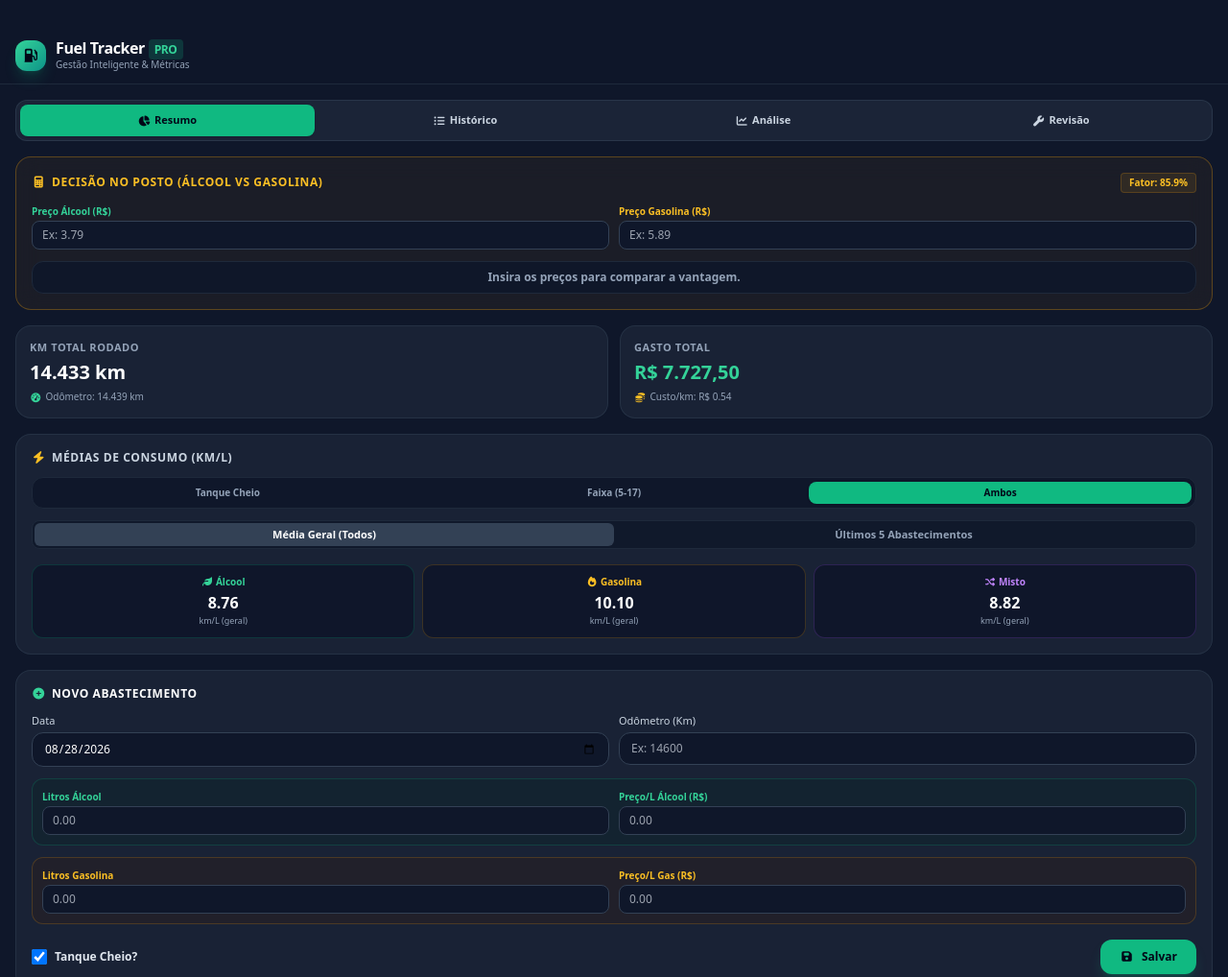
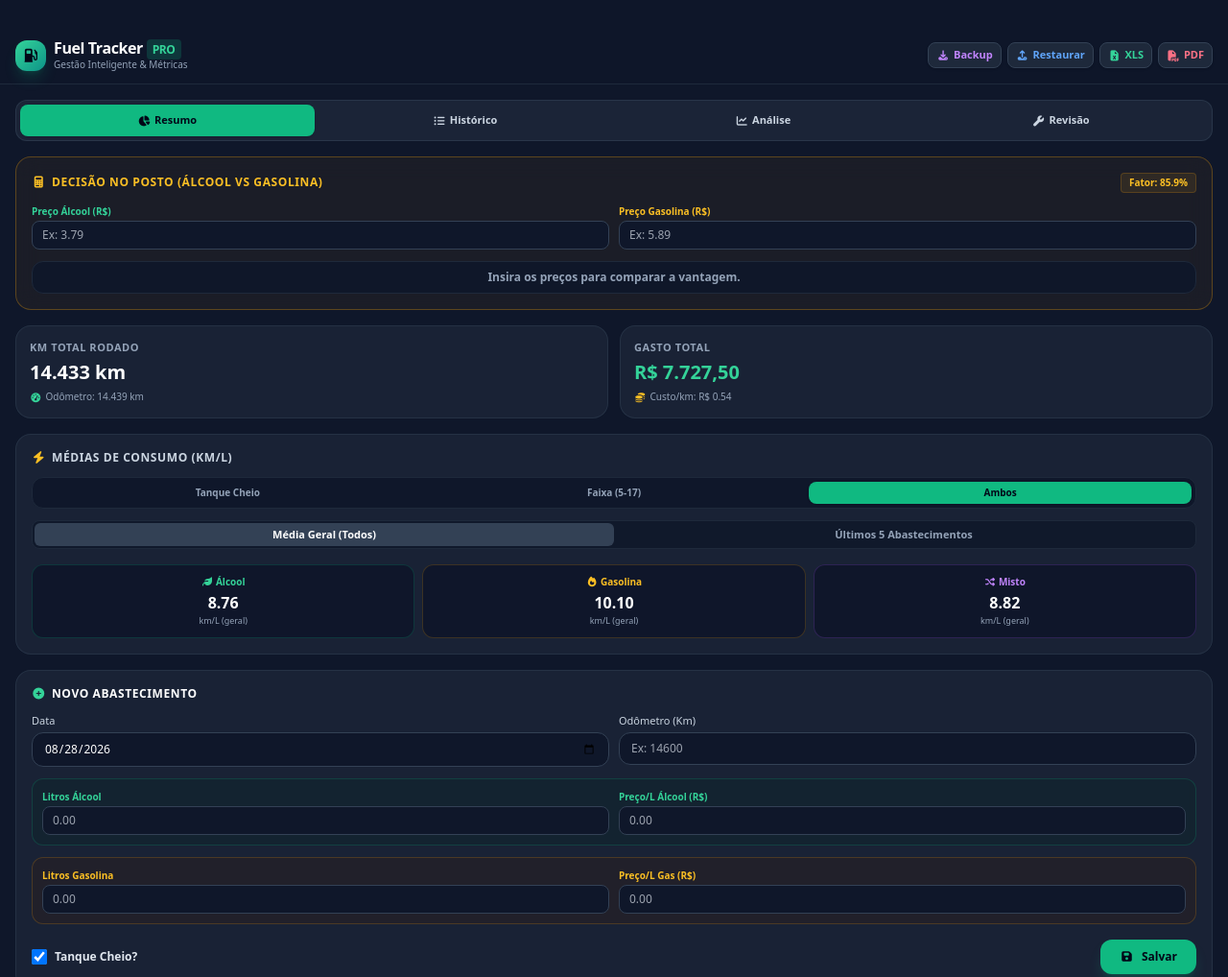
Before and after one commit to julianodecarlo/fuel-tracker, a plain HTML site: page index.html in a window 1280 px wide. Shown: the top 1018 px of the page at 96% size. Drawn offline with nearby package versions, Linux system fonts and the light colour scheme.

Commit message:
Update index.html

```diff
--- a/index.html
+++ b/index.html
@@ -99,9 +99,9 @@
     <!-- Container do App sem molduras de simulação -->
     <div id="deviceFrame" class="iphone-frame bg-slate-900 w-full flex flex-col justify-between overflow-hidden">
 
-        <header class="pt-10 px-4 pb-3 bg-slate-900/90 backdrop-blur border-b border-slate-800 sticky top-0 z-30 flex items-center justify-between">
-            <div class="flex items-center gap-2.5">
-                <div class="w-8 h-8 rounded-xl bg-gradient-to-br from-emerald-400 to-teal-600 flex items-center justify-center text-slate-950 font-black shadow-lg shadow-emerald-500/20">
+      <header class="pt-10 px-4 pb-3 bg-slate-900/90 backdrop-blur border-b border-slate-800 sticky top-0 z-30 flex flex-wrap items-center justify-between gap-2">
+    <div class="flex items-center gap-2">
+        <div class="w-8 h-8 rounded-xl bg-gradient-to-br from-emerald-400 to-teal-600 flex items-center justify-center text-slate-950 font-black shadow-lg shadow-emerald-500/20 shrink-0">
             <i class="fa-solid fa-gas-pump text-sm"></i>
         </div>
         <div>
@@ -110,7 +110,29 @@
         </div>
     </div>
 
+    <!-- Botões de Backup & Exportação Ajustados -->
+    <div class="flex items-center gap-1.5 flex-wrap">
+        <button onclick="exportJSON()" class="px-2 py-1 rounded-lg bg-slate-800 hover:bg-slate-700 text-purple-400 text-[11px] font-semibold border border-slate-700 transition flex items-center gap-1 shadow" title="Exportar Backup JSON">
+            <i class="fa-solid fa-download"></i>
+            <span>Backup</span>
+        </button>
 
+        <label class="px-2 py-1 rounded-lg bg-slate-800 hover:bg-slate-700 text-blue-400 text-[11px] font-semibold border border-slate-700 transition flex items-center gap-1 shadow cursor-pointer" title="Restaurar Backup JSON">
+            <i class="fa-solid fa-upload"></i>
+            <span>Restaurar</span>
+            <input type="file" id="importJsonInput" accept=".json" onchange="importJSON(event)" class="hidden">
+        </label>
+
+        <button onclick="exportToExcel()" class="px-2 py-1 rounded-lg bg-slate-800 hover:bg-emerald-600/20 text-emerald-400 text-[11px] font-semibold border border-slate-700 transition flex items-center gap-1 shadow" title="Exportar Excel">
+            <i class="fa-solid fa-file-excel"></i>
+            <span>XLS</span>
+        </button>
+
+        <button onclick="exportToPDF()" class="px-2 py-1 rounded-lg bg-slate-800 hover:bg-rose-600/20 text-rose-400 text-[11px] font-semibold border border-slate-700 transition flex items-center gap-1 shadow" title="Exportar PDF">
+            <i class="fa-solid fa-file-pdf"></i>
+            <span>PDF</span>
+        </button>
+    </div>
 </header>
 
         <main class="flex-1 overflow-y-auto px-4 py-4 space-y-4">
```
Lines whose indentation alone changed are shown as unchanged.
